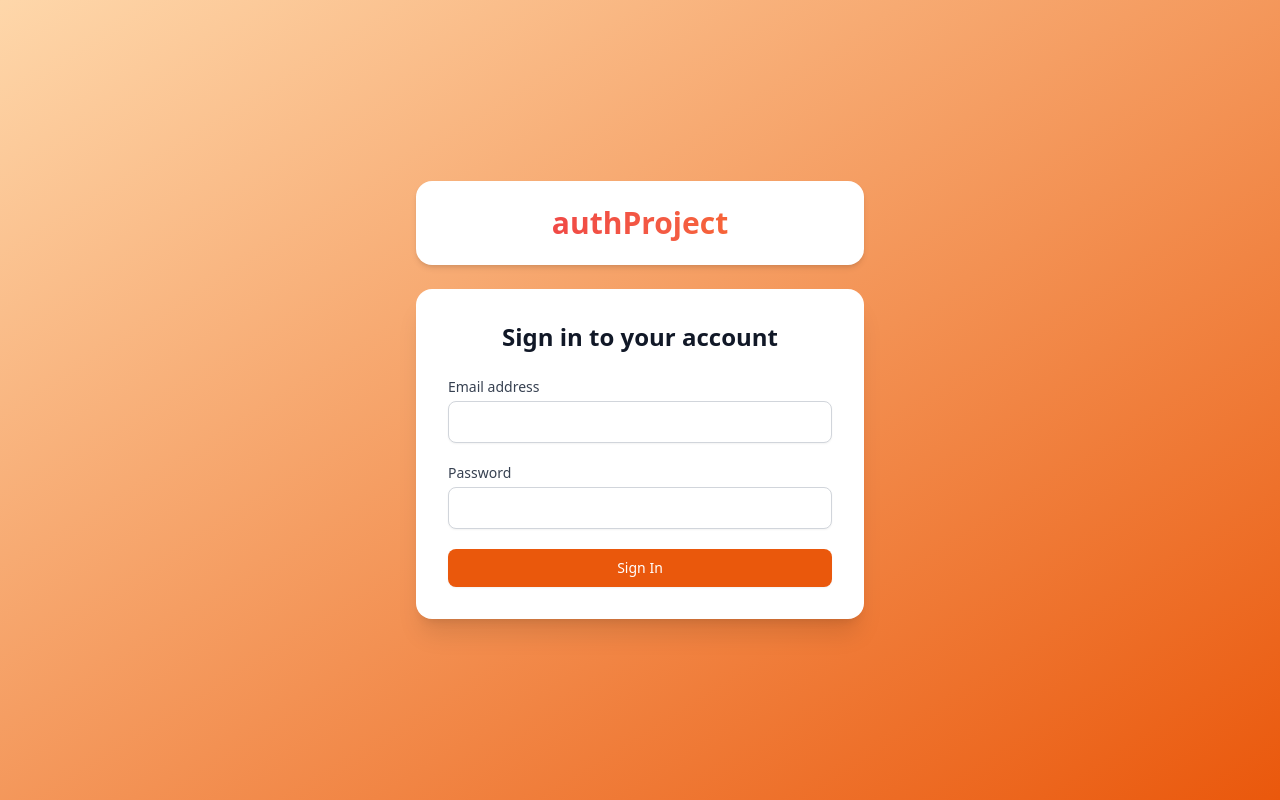
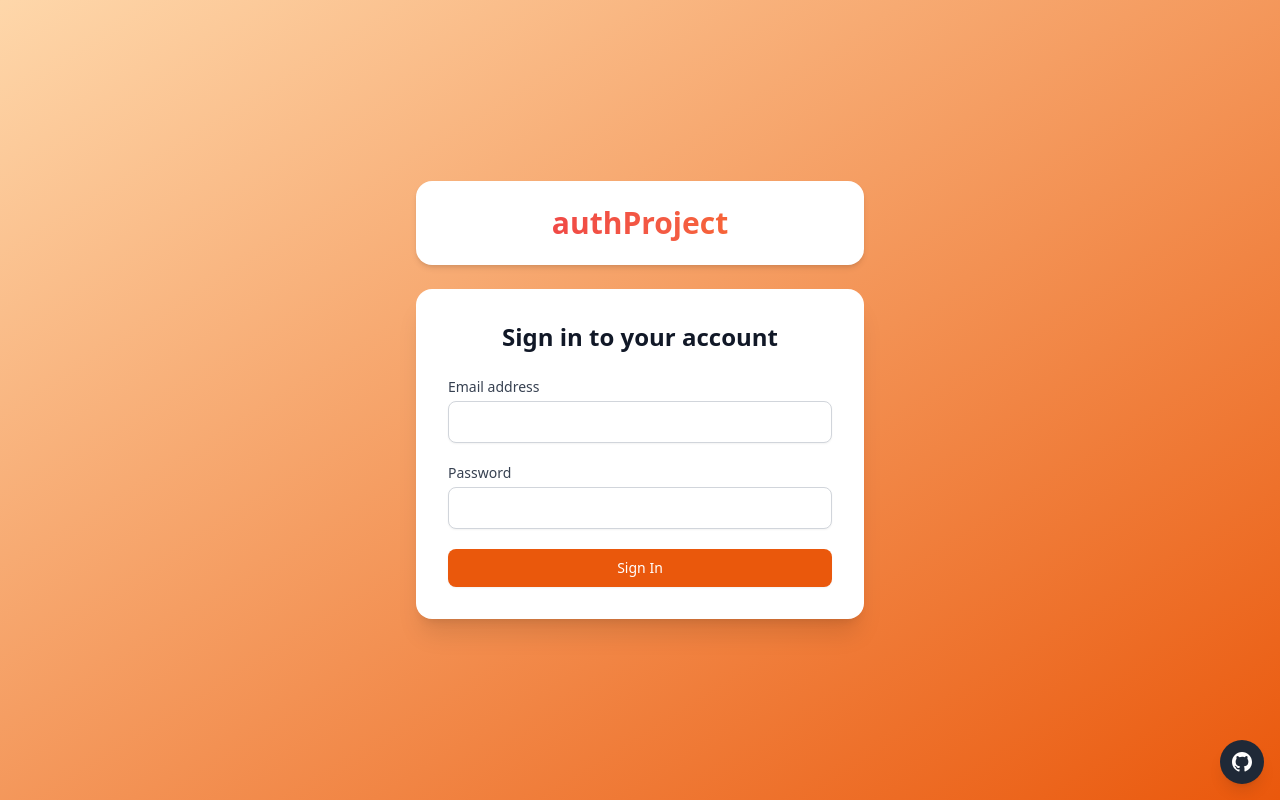
Before and after one commit to smlmxrk/authProject_Frontend, a React (Create React App) app: page / in a window 1280 px wide. Built offline with nearby package versions, Linux system fonts and the light colour scheme.

Commit message:
github button

```diff
--- a/src/pages/LoginPage.tsx
+++ b/src/pages/LoginPage.tsx
@@ -101,8 +101,23 @@ const LoginPage: React.FC = () => {
                     </form>
                 </div>
             </div>
+
+            <a
+                href="https://github.com/smlmxrk"
+                target="_blank"
+                rel="noopener noreferrer"
+                className="fixed bottom-4 right-4 bg-gray-800 p-3 rounded-full text-white shadow-lg hover:bg-gray-700 focus:outline-none focus:ring-2 focus:ring-offset-2 focus:ring-gray-500"
+            >
+                <svg xmlns="http://www.w3.org/2000/svg" viewBox="0 0 24 24" className="w-5 h-5">
+                    <path
+                        fill="currentColor"
+                        d="M12 0C5.37 0 0 5.37 0 12c0 5.3 3.438 9.8 8.205 11.385.6.113.82-.263.82-.583 0-.288-.01-1.05-.015-2.06-3.338.726-4.042-1.61-4.042-1.61-.546-1.385-1.333-1.753-1.333-1.753-1.09-.745.083-.73.083-.73 1.205.085 1.84 1.238 1.84 1.238 1.07 1.835 2.807 1.305 3.492.998.108-.775.42-1.305.763-1.605-2.665-.303-5.467-1.332-5.467-5.93 0-1.31.467-2.38 1.235-3.22-.123-.303-.535-1.527.117-3.18 0 0 1.008-.322 3.3 1.23a11.52 11.52 0 013.003-.403c1.018.005 2.044.138 3.003.403 2.29-1.552 3.297-1.23 3.297-1.23.653 1.653.242 2.877.12 3.18.77.84 1.233 1.91 1.233 3.22 0 4.61-2.804 5.625-5.475 5.92.43.37.814 1.102.814 2.222 0 1.605-.015 2.896-.015 3.286 0 .321.216.699.825.58C20.565 21.796 24 17.298 24 12c0-6.63-5.37-12-12-12z"
+                    />
+                </svg>
+            </a>
         </div>
     );
 };
 
+
 export default LoginPage;
```
